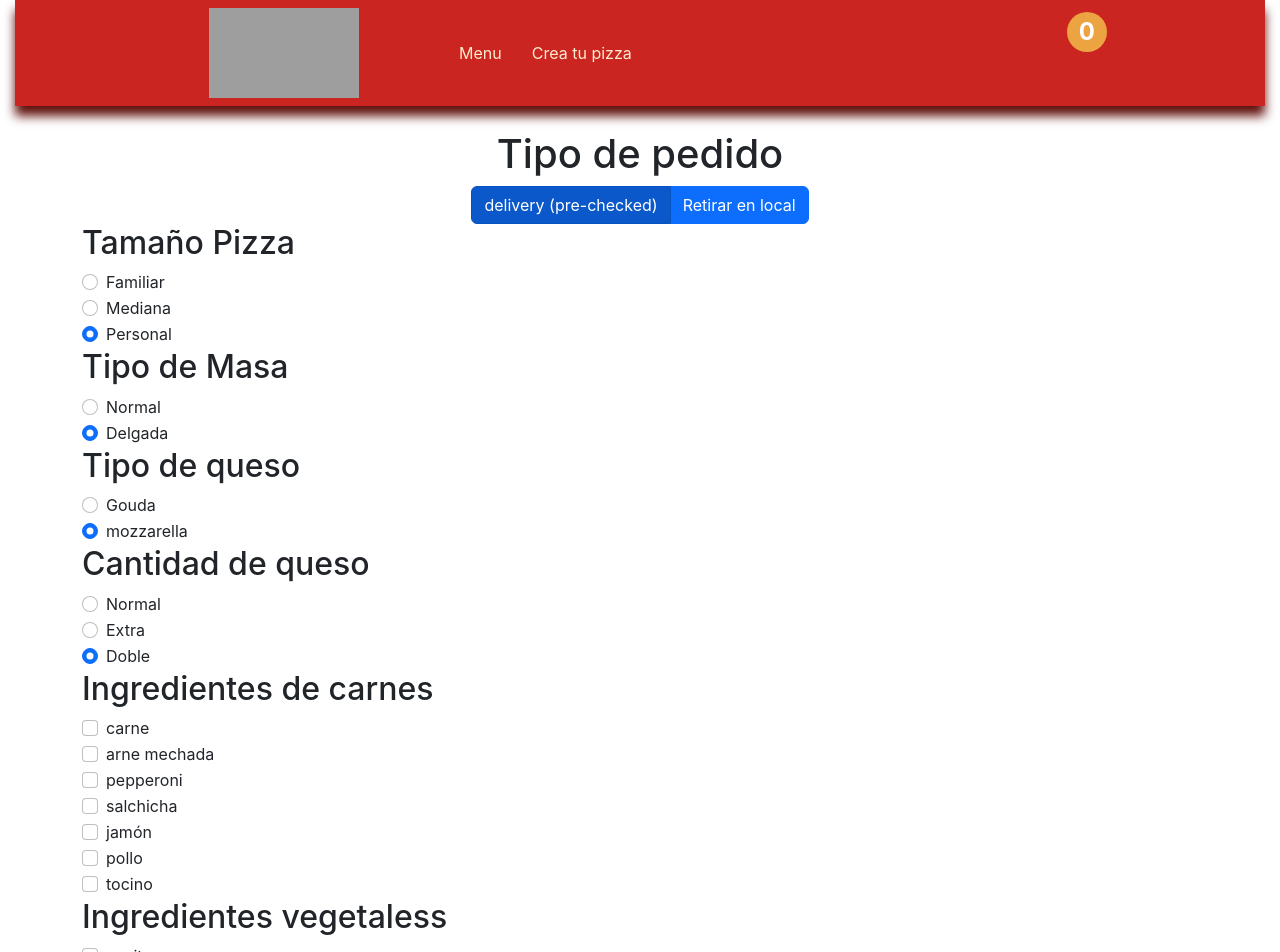
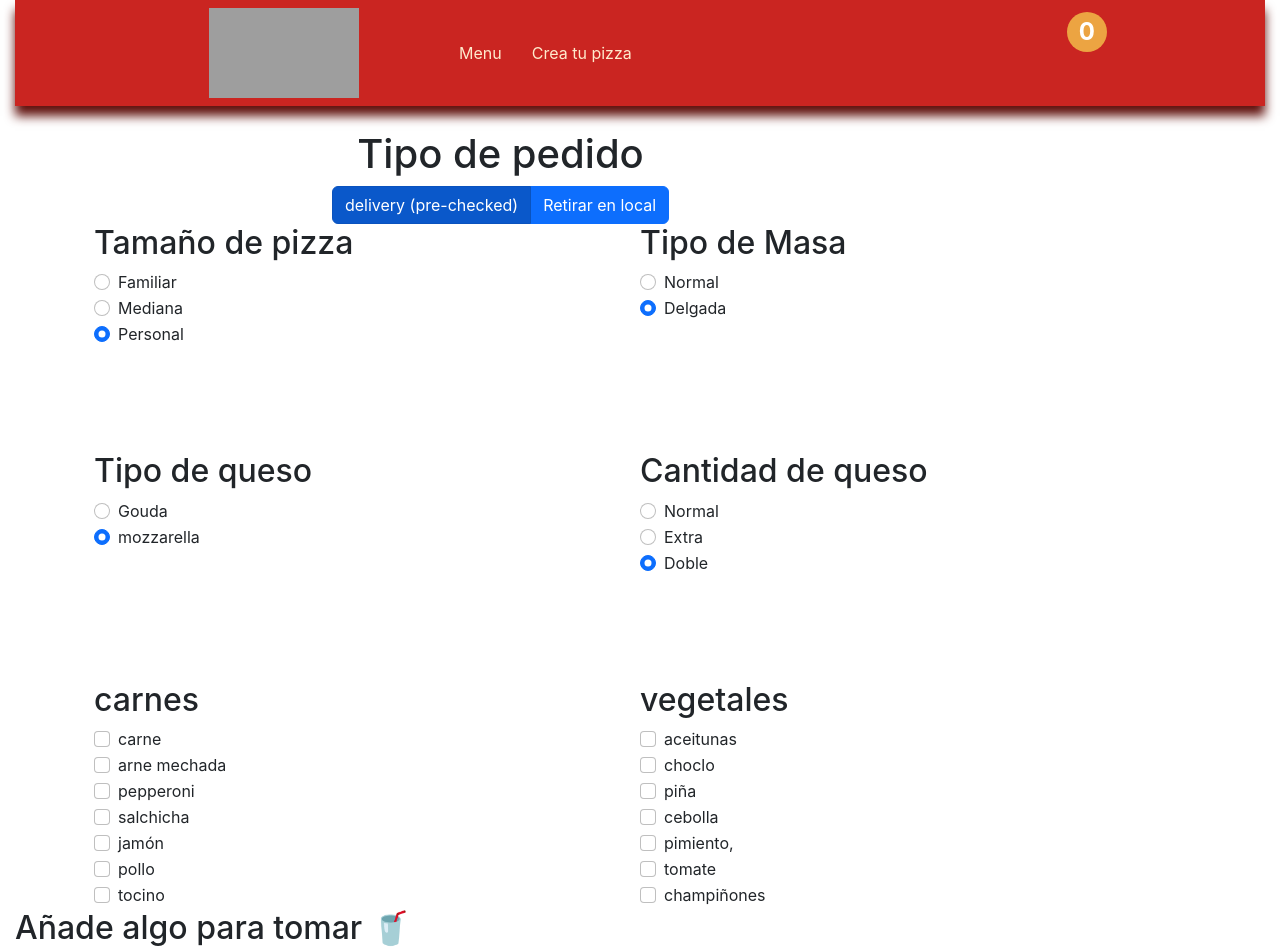
Before and after one commit to pipetboy2001/Pipetzza, a React (Create React App) app in the folder pipetzza-store/: page /Crear in a window 1280 px wide. Shown: the top 952 px of the page. Built offline with nearby package versions, Linux system fonts and the light colour scheme; grey boxes are pictures that could not be loaded; some icons are missing.

Commit message:
Fix: Grid elecciones

```diff
--- a/pipetzza-store/src/components/Elecciones.js
+++ b/pipetzza-store/src/components/Elecciones.js
@@ -8,7 +8,9 @@ export const Elecciones = () => {
   return (
     <Container>
 
-      <div class="parent" >
+      <div class="container" >
+        <div class="row">
+          <div class="col-9">
             <center>
               <h1>Tipo de pedido</h1>
               <ToggleButtonGroup type="radio" name="options" defaultValue={1}>
@@ -20,10 +22,11 @@ export const Elecciones = () => {
                 </ToggleButton>
               </ToggleButtonGroup>
             </center>
+          </div>
 
-
-        <div class="div1"></div>
-        <h2>Tamaño Pizza </h2>
+          <div class="parent">
+            <div class="div1">
+              <h2>Tamaño de pizza</h2>
               <div class="form-check">
                 <input class="form-check-input" type="radio" name="TamañoPizza" id="flexRadioDefault1" />
                 <label class="form-check-label" for="flexRadioDefault3">
@@ -42,9 +45,11 @@ export const Elecciones = () => {
                   Personal
                 </label>
               </div>
+            </div>
 
 
-        <div class="div2"></div>
+
+            <div class="div2">
               <h2>Tipo de Masa</h2>
               <div class="form-check">
                 <input class="form-check-input" type="radio" name="tipoMasa" id="flexRadioDefault1" />
@@ -59,6 +64,10 @@ export const Elecciones = () => {
                 </label>
               </div>
               <div class="div3"></div>
+            </div>
+
+
+            <div class="div3">
               <h2>Tipo de queso</h2>
               <div class="form-check">
                 <input class="form-check-input" type="radio" name="tipoQueso" id="flexRadioDefault1" />
@@ -73,8 +82,8 @@ export const Elecciones = () => {
                 </label>
               </div>
 
-
-        <div class="div4"></div>
+            </div>
+            <div class="div4">
               <h2>Cantidad de queso </h2>
               <div class="form-check">
                 <input class="form-check-input" type="radio" name="cantidadQueso" id="flexRadioDefault1" />
@@ -93,11 +102,12 @@ export const Elecciones = () => {
                 <label class="form-check-label" for="flexRadioDefault4">
                   Doble
                 </label>
+              </div>
+            </div>
 
 
-        </div>
-        <div class="div5"></div>
-        <h2>Ingredientes de carnes</h2>
+            <div class="div5">
+              <h2>carnes</h2>
               <MDBCheckbox name='flexCheck' value='' id='flexCheckDefault' label='carne' />
               <MDBCheckbox name='flexCheck' value='' id='flexCheckChecked' label='arne mechada' />
               <MDBCheckbox name='flexCheck' value='' id='flexCheckDefault' label='pepperoni' />
@@ -105,9 +115,10 @@ export const Elecciones = () => {
               <MDBCheckbox name='flexCheck' value='' id='flexCheckDefault' label='jamón' />
               <MDBCheckbox name='flexCheck' value='' id='flexCheckChecked' label='pollo' />
               <MDBCheckbox name='flexCheck' value='' id='flexCheckDefault' label='tocino' />
+            </div>
 
-
-        <h2>Ingredientes vegetaless</h2>
+          <div class="div6">
+            <h2>vegetales</h2>
             <MDBCheckbox name='flexCheck' value='' id='flexCheckDefault' label='aceitunas' />
             <MDBCheckbox name='flexCheck' value='' id='flexCheckChecked' label='choclo' />
             <MDBCheckbox name='flexCheck' value='' id='flexCheckDefault' label='piña' />
@@ -115,7 +126,11 @@ export const Elecciones = () => {
             <MDBCheckbox name='flexCheck' value='' id='flexCheckDefault' label='pimiento,' />
             <MDBCheckbox name='flexCheck' value='' id='flexCheckChecked' label='tomate' />
             <MDBCheckbox name='flexCheck' value='' id='flexCheckDefault' label='champiñones' />
+          </div>
+          </div>
 
+
+        </div>
       </div>
     </Container>
 
--- a/pipetzza-store/src/index.css
+++ b/pipetzza-store/src/index.css
@@ -685,3 +685,35 @@ header ul li a {
 }
 
 /*****elecciones****/
+
+.parent {
+    display: grid;
+    grid-template-columns: repeat(2, 1fr);
+    grid-template-rows: repeat(3, 1fr);
+    grid-column-gap: 0px;
+    grid-row-gap: 0px;
+}
+
+.div1 {
+    grid-area: 1 / 1 / 2 / 2;
+}
+
+.div2 {
+    grid-area: 1 / 2 / 2 / 3;
+}
+
+.div3 {
+    grid-area: 2 / 1 / 3 / 2;
+}
+
+.div4 {
+    grid-area: 2 / 2 / 3 / 3;
+}
+
+.div5 {
+    grid-area: 3 / 1 / 4 / 2;
+}
+
+.div6 {
+    grid-area: 3 / 2 / 4 / 3;
+}
```
Lines whose indentation alone changed are shown as unchanged.
